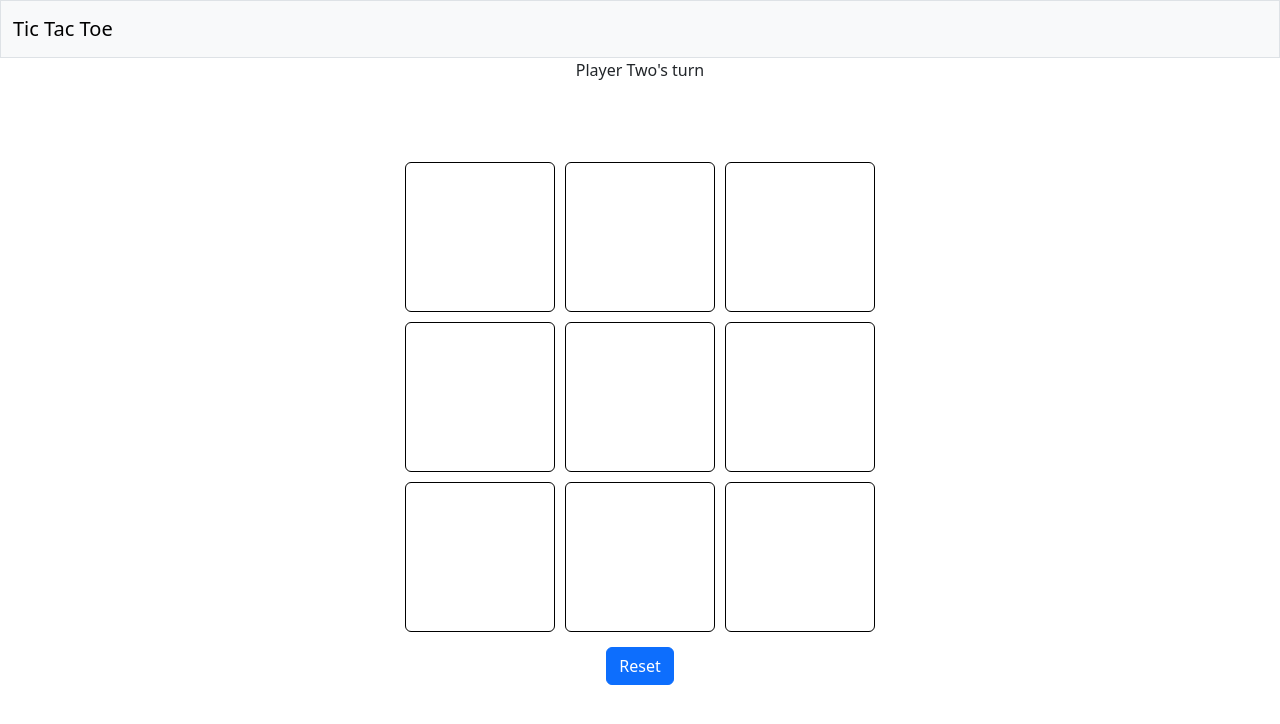
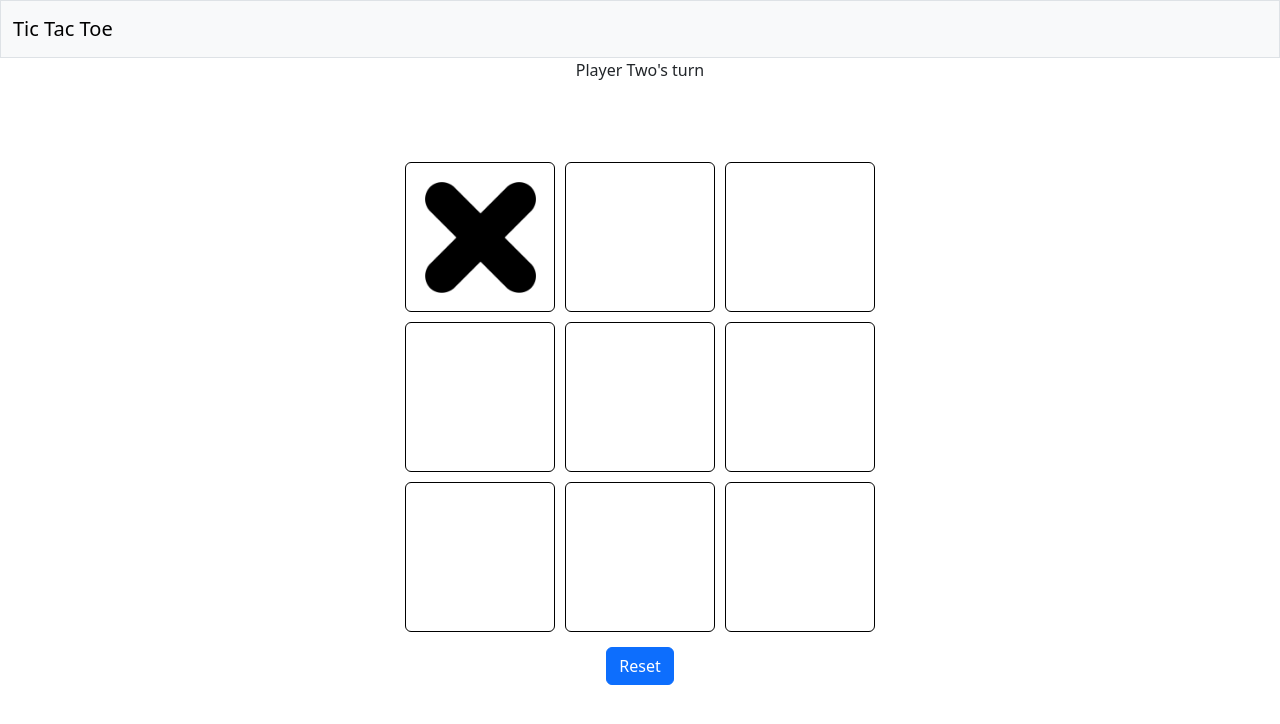
Before and after one commit to ernmin/tic-tac-toe, a plain HTML site: page index.html in a window 1280 px wide. Both pictures are taken after a click on the element 480 px from the left and 213 px from the top of the page. Drawn offline with nearby package versions, Linux system fonts and the light colour scheme.

Commit message:
Append Symbol According to player turn Change CSS class to put symbol in the middle of the boxes

```diff
--- a/script.js
+++ b/script.js
@@ -225,40 +225,40 @@ function ScreenController() {
             const selectedRow = e.target.dataset.row;
             const selectedColumn = e.target.dataset.column;
             game.playRound(selectedRow,selectedColumn);
+            /*const activePlayer = game.getActivePlayer();
+            let image = document.createElement("img");
+            if (activePlayer.symbol == 1) {
+                image.src = "o-mark.png"
+                appendChild(image);
+            }*/
+            appendSymbol(selectedRow,selectedColumn);
             updateScreen();
         })
     }
 
-
-
-
-
-
-
-
-
-
-
-    //Add event listener for each box
-    //AppendChild upon click using the updateScreen method
+    //Add event listener for each box (done)
+    //AppendChild upon click using the updateScreen method (done)
     //Disable the grid if the gameOver variable is 'true'
+    //End game condition to reset the screen
 
     const updateScreen = () => {
         const activePlayer = game.getActivePlayer();
         playerTurnDiv.textContent = `${activePlayer.name}'s turn`
     }
 
-    /*function clickHandlerBoard(e) {
-        const selectedRow = e.target.dataset.row
-        const selectedColumn = e.target.dataset.column
-        game.playRound(selectedRow,selectedColumn)
-        updateScreen();
+    const appendSymbol = (selectedRow, selectedColumn) => {
+        let boxtoappend = Number(selectedRow * 3) + Number(selectedColumn);
+        const activePlayer = game.getActivePlayer();
+        let image = document.createElement("img");
+        if (activePlayer.symbol == 1) {
+            image.src = "o-mark.png"
+            boxDiv[boxtoappend].appendChild(image);
+        }
+        else {
+            image.src = "x-mark.png"
+            boxDiv[boxtoappend].appendChild(image);
+        }
     }
-
-    updateScreen();*/
-
-
-
 }
 
 ScreenController();
--- a/styles.css
+++ b/styles.css
@@ -1,3 +1,8 @@
+img {
+  height: 75%;
+  width: 75%;
+  object-fit: contain;
+}
 .page {
     display: flex;
     flex-wrap: wrap;
@@ -16,10 +21,9 @@
   }
 
 .box {
-    display: grid;
-    grid-template-rows: repeat(3, 1fr);
-    grid-template-columns: repeat(3, 1fr);
+    display: flex;
     justify-content: center;
+    align-items: center;
     border-radius: 6px;
     border: 1px solid black;
 }
```
